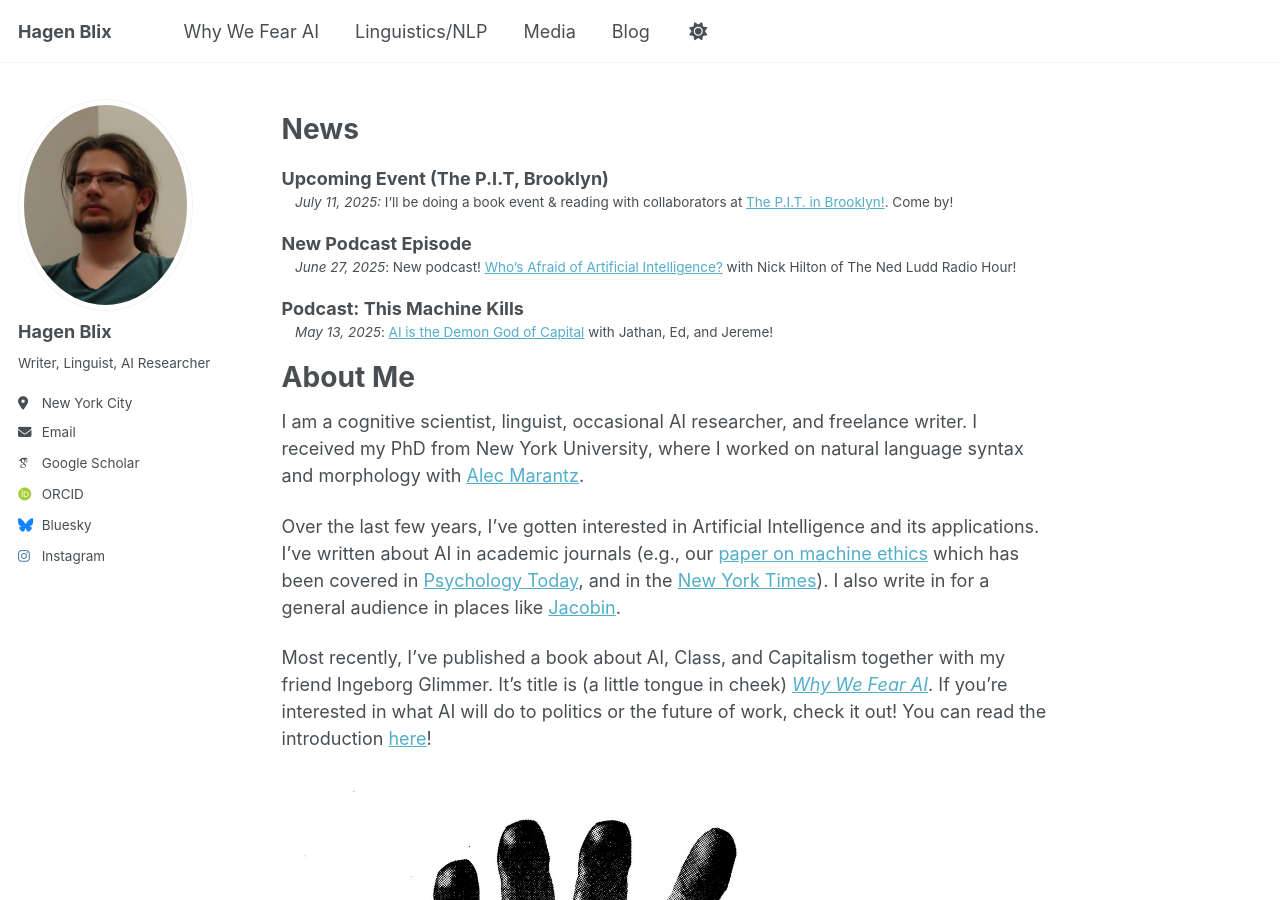
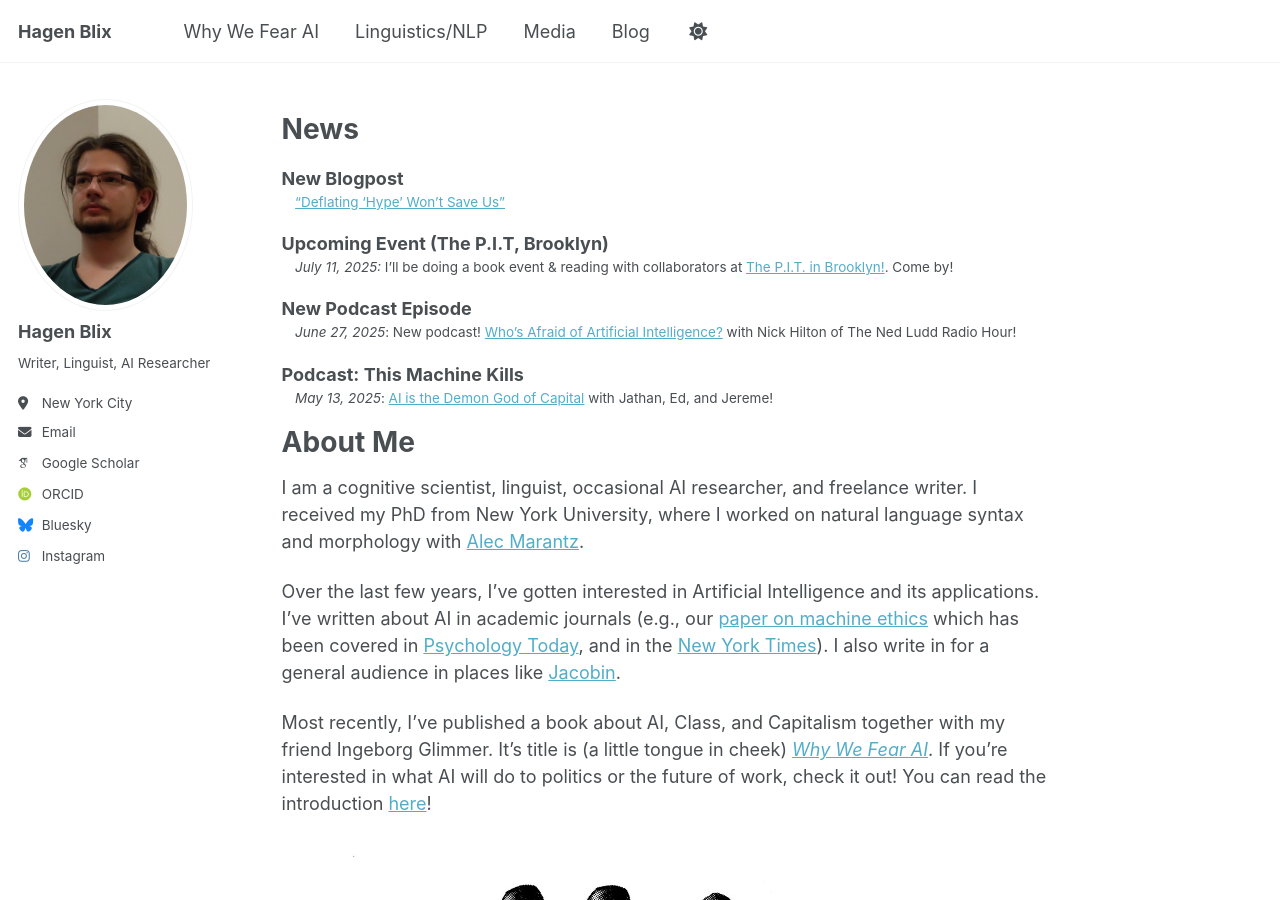
Before and after one commit to hagenblix/hagenblix.github.io, a Jekyll site: the page built from _pages/about.md, in a window 1280 px wide and 900 px high. Built offline with Jekyll 4.4.1, drawn with Linux system fonts in a browser that asks for light colours; some web fonts are replaced; a script that is not in the unit is left out.

Commit message:
modified:   _pages/about.md

```diff
--- a/_pages/about.md
+++ b/_pages/about.md
@@ -10,6 +10,9 @@ redirect_from:
 
 News
 ===========
+
+New Blogpost
+: ["Deflating 'Hype' Won't Save Us"](https://hagenblix.github.io/posts/deflating-hype/)
 
 Upcoming Event (The P.I.T, Brooklyn)
 :   *July 11, 2025:* I'll be doing a book event & reading with collaborators at [The P.I.T.  in Brooklyn!](https://www.propertyistheft.org/events-1/2294g6dzfx5atk0fmwvif02b1uqyuc). Come by!
```
